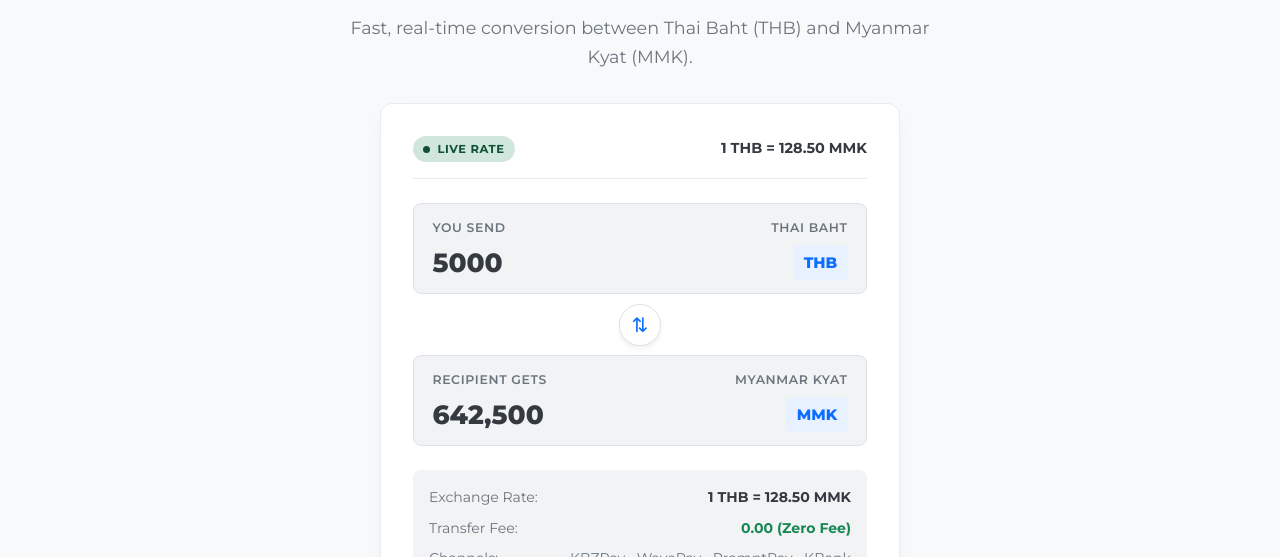
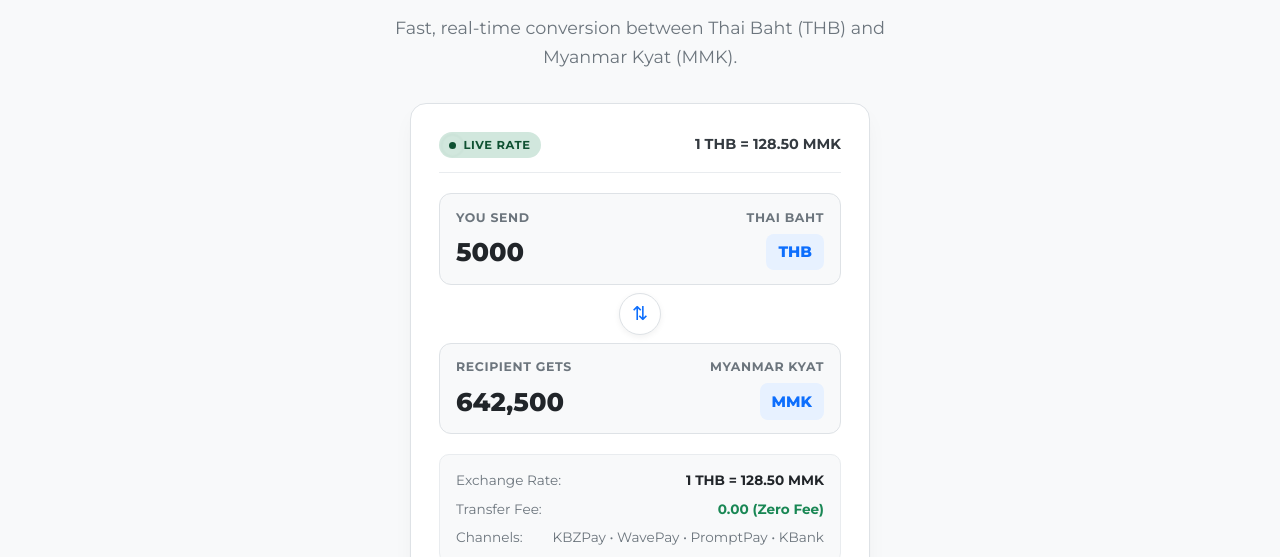
Before and after one commit to Sky-Creation/sky-creation, a plain HTML site: page site/app.html in a window 1280 px wide. Shown: the part 243-800 px from the top of the page. Drawn offline with Linux system fonts and the light colour scheme.

Commit message:
fix(app): ensure zero-cache styling with embedded styles and netlify headers

```diff
--- a/site/app.html
+++ b/site/app.html
@@ -23,7 +23,133 @@
 <link rel="preconnect" href="https://fonts.googleapis.com">
 <link rel="preconnect" href="https://fonts.gstatic.com" crossorigin>
 <link href="https://fonts.googleapis.com/css2?family=Montserrat:wght@400;500;600;700;800&display=swap" rel="stylesheet">
-<link rel="stylesheet" href="/assets/styles.css">
+<link rel="stylesheet" href="/assets/styles.css?v=20261009-4">
+<style>
+/* Robust inline fallback to ensure instant, pristine styling regardless of caching */
+.converter-wrap {
+  max-width: 460px;
+  margin: 0 auto;
+}
+.converter-card {
+  background: #ffffff;
+  border: 1px solid #dee2e6;
+  border-radius: 16px;
+  padding: 1.75rem;
+  box-shadow: 0 10px 25px -5px rgba(0, 0, 0, 0.05), 0 4px 6px -2px rgba(0, 0, 0, 0.02);
+}
+.converter-header {
+  display: flex;
+  justify-content: space-between;
+  align-items: center;
+  margin-bottom: 1.25rem;
+  padding-bottom: 0.85rem;
+  border-bottom: 1px solid #e9ecef;
+}
+.converter-field {
+  background: #f8f9fa;
+  border: 1.5px solid #dee2e6;
+  border-radius: 12px;
+  padding: 0.85rem 1rem;
+  transition: all 0.2s ease;
+}
+.converter-field:focus-within {
+  border-color: #0d6efd;
+  background: #ffffff;
+  box-shadow: 0 0 0 3px rgba(13, 110, 253, 0.12);
+}
+.converter-label-row {
+  display: flex;
+  justify-content: space-between;
+  font-size: 0.78rem;
+  font-weight: 700;
+  color: #6c757d;
+  text-transform: uppercase;
+  letter-spacing: 0.05em;
+  margin-bottom: 0.35rem;
+}
+.converter-input-row {
+  display: flex;
+  align-items: center;
+  justify-content: space-between;
+}
+.converter-input {
+  border: none !important;
+  background: transparent !important;
+  width: 100%;
+  font-size: 1.6rem;
+  font-weight: 800;
+  color: #212529;
+  outline: none !important;
+  font-family: inherit;
+  padding: 0;
+  -moz-appearance: textfield;
+}
+.converter-input::-webkit-outer-spin-button,
+.converter-input::-webkit-inner-spin-button {
+  -webkit-appearance: none;
+  margin: 0;
+}
+.converter-tag {
+  font-size: 0.95rem;
+  font-weight: 800;
+  color: #0d6efd;
+  background: #e7f1ff;
+  padding: 0.35rem 0.75rem;
+  border-radius: 8px;
+  white-space: nowrap;
+  margin-left: 0.75rem;
+}
+.converter-swap-wrap {
+  display: flex;
+  justify-content: center;
+  margin: 0.5rem 0;
+}
+.converter-swap-btn {
+  background: #ffffff;
+  border: 1.5px solid #dee2e6;
+  color: #0d6efd;
+  width: 42px;
+  height: 42px;
+  border-radius: 50%;
+  display: grid;
+  place-items: center;
+  cursor: pointer;
+  box-shadow: 0 2px 6px rgba(0, 0, 0, 0.06);
+  font-size: 1.2rem;
+  transition: all 0.2s ease;
+}
+.converter-swap-btn:hover {
+  transform: rotate(180deg);
+  border-color: #0d6efd;
+  background: #e7f1ff;
+}
+.converter-meta {
+  margin: 1.25rem 0;
+  padding: 0.85rem 1rem;
+  background: #f8f9fa;
+  border: 1px solid #e9ecef;
+  border-radius: 10px;
+  font-size: 0.85rem;
+}
+.converter-meta-row {
+  display: flex;
+  justify-content: space-between;
+  align-items: baseline;
+  margin-bottom: 0.4rem;
+  color: #6c757d;
+}
+.converter-meta-row:last-child {
+  margin-bottom: 0;
+}
+.converter-meta-row strong {
+  color: #212529;
+  font-weight: 700;
+}
+.converter-actions {
+  display: grid;
+  gap: 0.65rem;
+}
+</style>
 </head>
 <body>
 <div class="scroll-progress" id="scroll-progress" aria-hidden="true"></div>
@@ -49,7 +175,7 @@
   <section class="hero" style="text-align: center; padding-bottom: 2rem;">
     <p class="eyebrow">Interactive Tool</p>
     <h1>Currency <span class="accent-word">Converter.</span></h1>
-    <p class="lede" style="margin-inline: auto; max-width: 50ch;">
+    <p class="lede" style="margin-inline: auto; max-width: 48ch;">
       Fast, real-time conversion between Thai Baht (THB) and Myanmar Kyat (MMK).
     </p>
   </section>
@@ -157,6 +283,6 @@
 <button class="back-to-top" id="back-to-top" type="button" aria-label="Back to top" title="Back to top">&#8593;</button>
 <div class="toast" id="toast" role="status" aria-live="polite"></div>
 
-<script src="/assets/main.js"></script>
+<script src="/assets/main.js?v=20261009-4"></script>
 </body>
 </html>
```
Also changed, not shown: netlify.toml.
